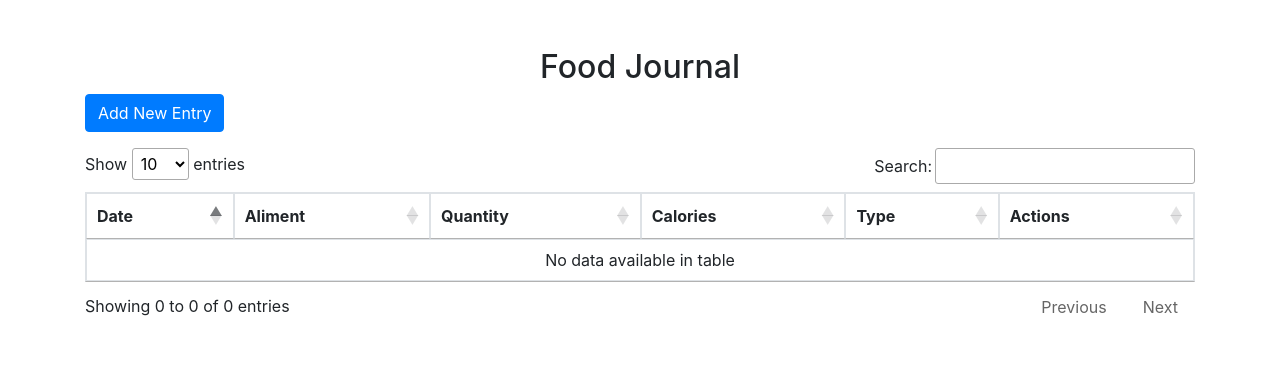
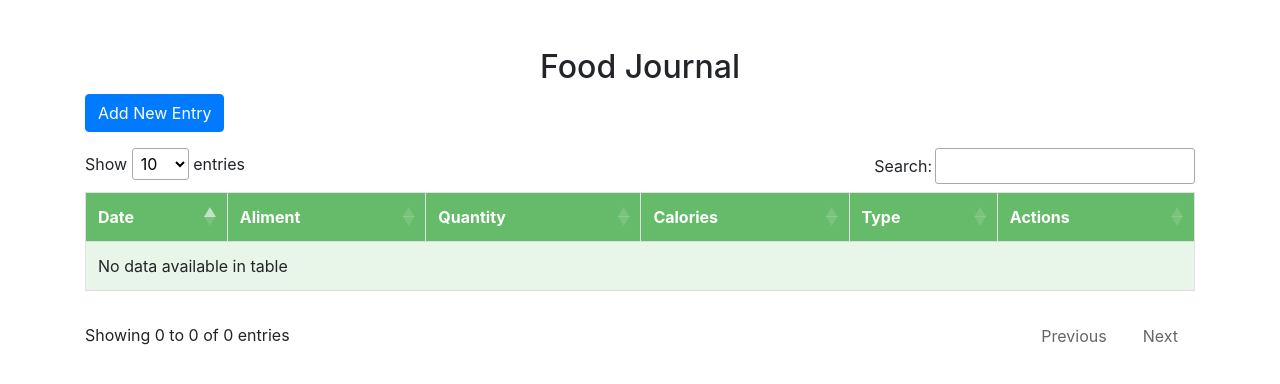
Before and after one commit to Ayoubned/iMangerMieux, a PHP site: page /iMangerMieux/journal.php in a window 1280 px wide. Shown: the top 384 px of the page. Run offline with PHP 8.4, Linux system fonts and the light colour scheme; the visitor is signed in with stand-in values (Sample User, id 1); data comes from the database, SQL or seed files in the repository; data that the repository does not hold is empty; some libraries are stand-ins or nearby versions.

Commit message:
more styling for tables

```diff
--- a/frontend/aliments.php
+++ b/frontend/aliments.php
@@ -18,6 +18,7 @@ $url=API_BASE_URL;
     <title>Aliments</title>
     <link href="https://stackpath.bootstrapcdn.com/bootstrap/4.5.2/css/bootstrap.min.css" rel="stylesheet">
     <link href="https://cdn.datatables.net/1.10.21/css/jquery.dataTables.min.css" rel="stylesheet">
+    <link rel="stylesheet" href="css/aliments.css">
     <script>
         const API_BASE_URL = "<?php echo API_BASE_URL; ?>";
     </script>
--- /dev/null
+++ b/frontend/css/journal.css
@@ -0,0 +1,23 @@
+/* Journal Table Styling */
+#journalTable {
+    width: 100%;
+    border-collapse: collapse;
+    margin: 20px 0;
+    font-size: 1em;
+    background-color: #e8f5e9; /* Light green background */
+}
+
+#journalTable th, #journalTable td {
+    padding: 12px;
+    text-align: left;
+    border-bottom: 1px solid #ddd;
+}
+
+#journalTable th {
+    background-color: #66bb6a; /* Dark green for header */
+    color: white;
+}
+
+#journalTable tbody tr:hover {
+    background-color: #c8e6c9; /* Very light green on hover */
+}
--- a/frontend/journal.php
+++ b/frontend/journal.php
@@ -17,6 +17,7 @@ include 'config.php';
     <title>Food Journal</title>
     <link rel="stylesheet" href="https://stackpath.bootstrapcdn.com/bootstrap/4.5.2/css/bootstrap.min.css">
     <link rel="stylesheet" href="https://cdn.datatables.net/1.10.21/css/jquery.dataTables.min.css">
+    <link rel="stylesheet" href="css/journal.css">
     <script>
         const API_BASE_URL = "<?php echo API_BASE_URL; ?>";
         const userId = <?php echo json_encode($_SESSION['user_id']); ?>;
```
Also changed, not shown: frontend/css/aliments.css (added, +23 -0 lines).
